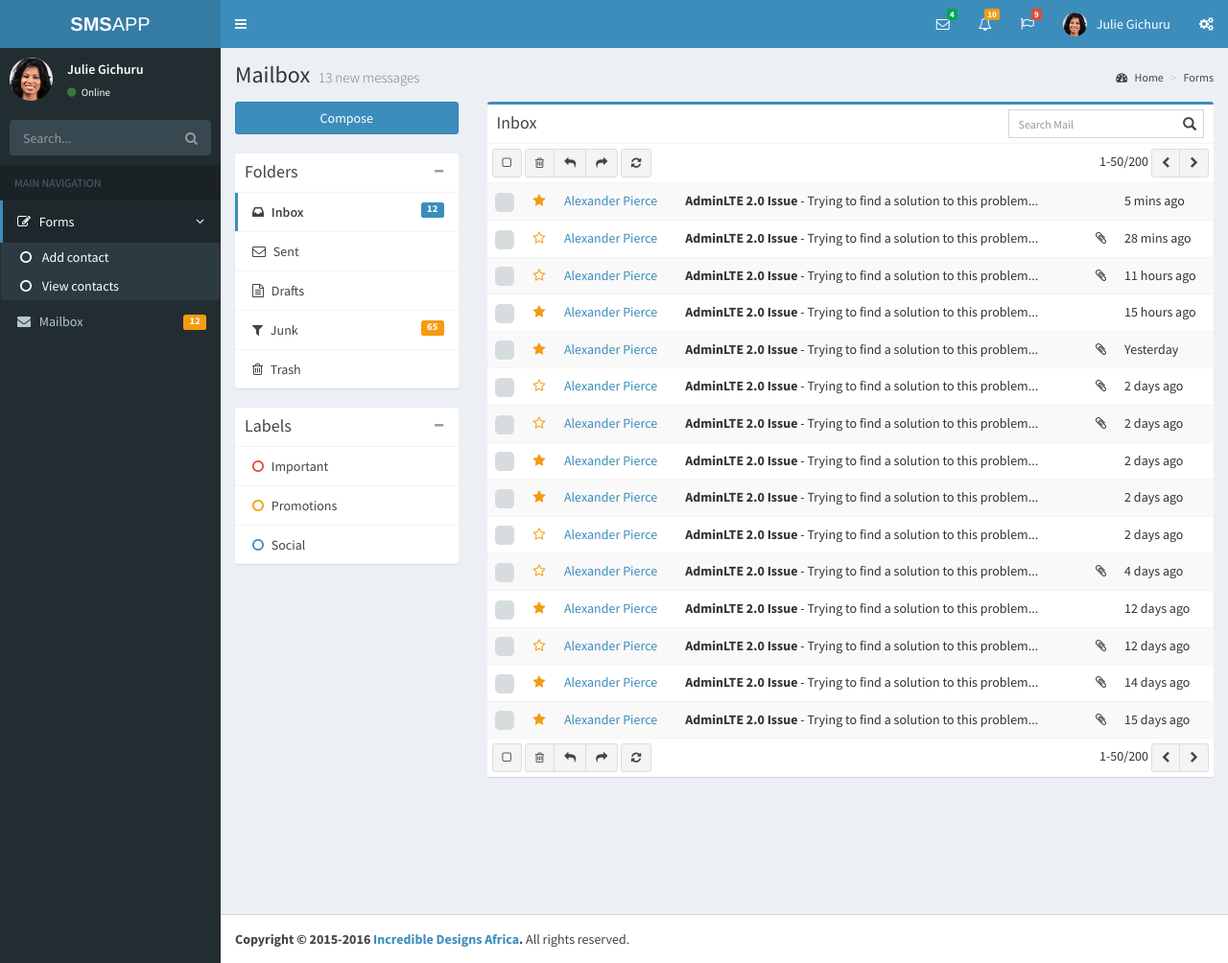
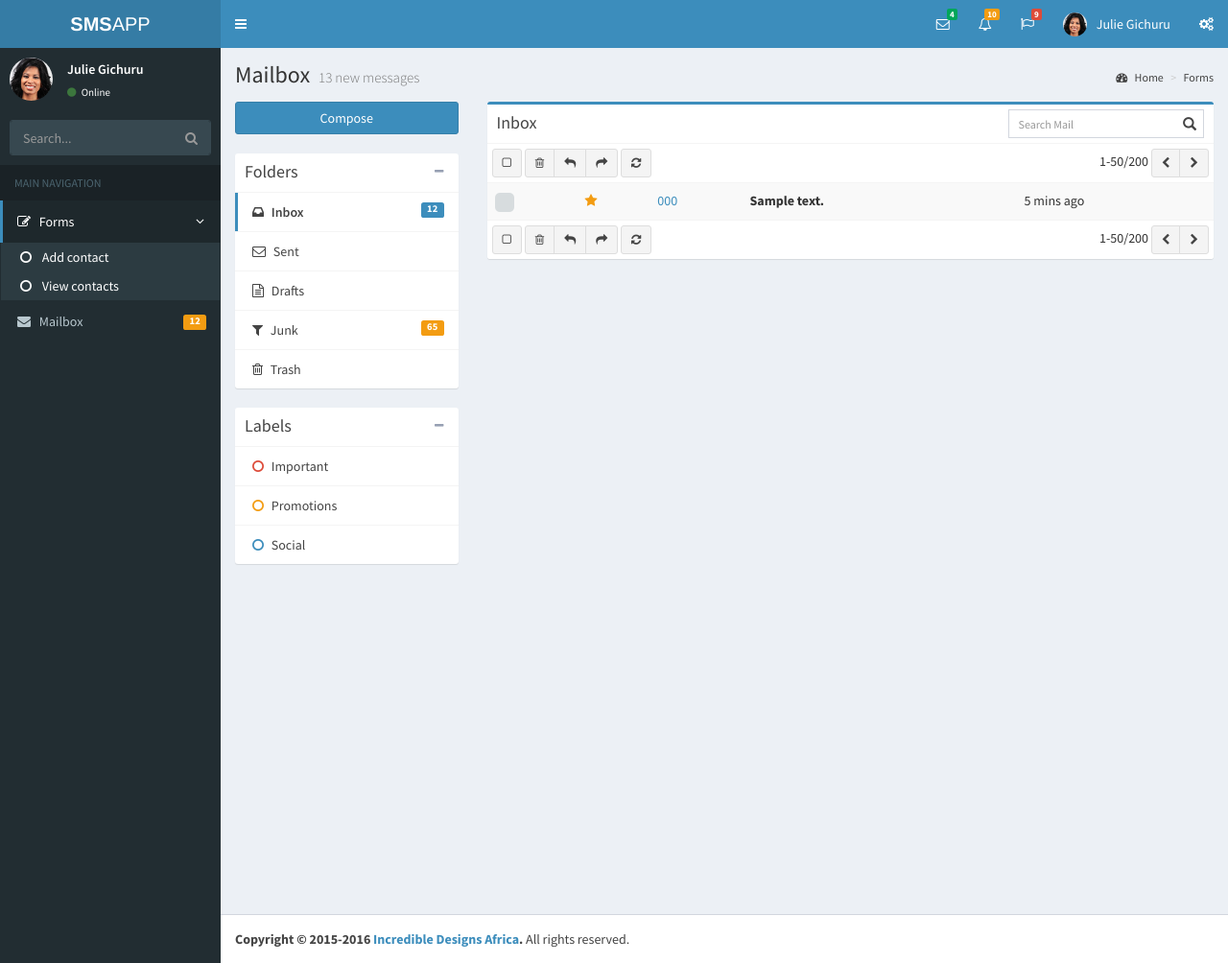
Before and after one commit to theunfeelingsoul/sms-admin.dev, a PHP site: page /mailbox.php in a window 1280 px wide; the page is wider, and only the part inside the window is pictured. Shown: that part at 96% size. Run offline with PHP 8.4, Linux system fonts and the light colour scheme; tables that the repository leaves empty or names only in its code hold one stand-in row (values such as "Sample post"); some libraries are stand-ins or nearby versions.

Commit message:
mailbox, read-sms

```diff
--- /dev/null
+++ b/class/database.php
@@ -0,0 +1,36 @@
+<?php
+
+
+
+
+/**
+*
+*/
+class Database
+{
+	public $mysqli;
+
+	function __construct()
+	{
+		$this->mysqli = new mysqli("localhost", "root", "", "smsapp");
+		if ($this->mysqli->connect_errno) {
+		    echo "Failed to connect to MySQL: " . $this->mysqli->connect_error;
+		}
+	}
+	// public $mysqli;
+	// public function db(){
+	// 	$this->mysqli = new mysqli("localhost", "root", "", "smsapp");
+	// 	if ($this->mysqli->connect_errno) {
+	// 	    echo "Failed to connect to MySQL: " . $this->mysqli->connect_error;
+	// 	}
+	// }
+}
+
+
+
+
+
+
+
+
+ ?>
--- a/includes/_config.php
+++ b/includes/_config.php
@@ -1,5 +1,5 @@
 <?php
-$mysqli = new mysqli("localhost", "root", "", "smsform");
+$mysqli = new mysqli("localhost", "root", "", "smsapp");
 if ($mysqli->connect_errno) {
     echo "Failed to connect to MySQL: " . $mysqli->connect_error;
 }
--- a/includes/_leftsidebar.php
+++ b/includes/_leftsidebar.php
@@ -44,6 +44,11 @@
           <i class="fa fa-envelope"></i> <span>Mailbox</span>
           <small class="label pull-right bg-yellow">12</small>
         </a>
+        <ul class="treeview-menu">
+          <li class="active"><a href="mailbox.php"><i class="fa fa-circle-o"></i> Inbox</a></li>
+          <li class="active"><a href="compose.php"><i class="fa fa-circle-o"></i> Compose</a></li>
+          <li class="active"><a href="read-mail.php"><i class="fa fa-circle-o"></i> Read</a></li>
+        </ul>
       </li>
 
 
--- /dev/null
+++ b/includes/_mailboxmenu.php
@@ -0,0 +1,32 @@
+<div class="box box-solid">
+  <div class="box-header with-border">
+    <h3 class="box-title">Folders</h3>
+    <div class="box-tools">
+      <button class="btn btn-box-tool" data-widget="collapse"><i class="fa fa-minus"></i></button>
+    </div>
+  </div>
+  <div class="box-body no-padding">
+    <ul class="nav nav-pills nav-stacked">
+      <li class="active"><a href="mailbox.php"><i class="fa fa-inbox"></i> Inbox <span class="label label-primary pull-right">12</span></a></li>
+      <li><a href="#"><i class="fa fa-envelope-o"></i> Sent</a></li>
+      <li><a href="#"><i class="fa fa-file-text-o"></i> Drafts</a></li>
+      <li><a href="#"><i class="fa fa-filter"></i> Junk <span class="label label-warning pull-right">65</span></a></li>
+      <li><a href="#"><i class="fa fa-trash-o"></i> Trash</a></li>
+    </ul>
+  </div><!-- /.box-body -->
+</div><!-- /. box -->
+<div class="box box-solid">
+  <div class="box-header with-border">
+    <h3 class="box-title">Labels</h3>
+    <div class="box-tools">
+      <button class="btn btn-box-tool" data-widget="collapse"><i class="fa fa-minus"></i></button>
+    </div>
+  </div>
+  <div class="box-body no-padding">
+    <ul class="nav nav-pills nav-stacked">
+      <li><a href="#"><i class="fa fa-circle-o text-red"></i> Important</a></li>
+      <li><a href="#"><i class="fa fa-circle-o text-yellow"></i> Promotions</a></li>
+      <li><a href="#"><i class="fa fa-circle-o text-light-blue"></i> Social</a></li>
+    </ul>
+  </div><!-- /.box-body -->
+</div><!-- /.box -->
--- a/mailbox.php
+++ b/mailbox.php
@@ -1,7 +1,17 @@
 <!DOCTYPE html>
+<?php
+  // include 'includes/_config.php';
+  include 'class/smstext.php';
+
+  $smstext = new smstext();
+
+  $data = $smstext->getSms();
+
+
+ ?>
 <html>
   <head>
-    <title>AdminLTE 2 | Mailbox</title>
+    <title>SMSAPP | Mailbox</title>
     <?php include "includes/_metaheader.php"; ?>
     <?php include "includes/_csslinks.php"; ?>
     <!-- fullCalendar 2.2.5-->
@@ -36,39 +46,9 @@
         <section class="content">
           <div class="row">
             <div class="col-md-3">
-              <a href="compose.html" class="btn btn-primary btn-block margin-bottom">Compose</a>
-              <div class="box box-solid">
-                <div class="box-header with-border">
-                  <h3 class="box-title">Folders</h3>
-                  <div class="box-tools">
-                    <button class="btn btn-box-tool" data-widget="collapse"><i class="fa fa-minus"></i></button>
-                  </div>
-                </div>
-                <div class="box-body no-padding">
-                  <ul class="nav nav-pills nav-stacked">
-                    <li class="active"><a href="#"><i class="fa fa-inbox"></i> Inbox <span class="label label-primary pull-right">12</span></a></li>
-                    <li><a href="#"><i class="fa fa-envelope-o"></i> Sent</a></li>
-                    <li><a href="#"><i class="fa fa-file-text-o"></i> Drafts</a></li>
-                    <li><a href="#"><i class="fa fa-filter"></i> Junk <span class="label label-warning pull-right">65</span></a></li>
-                    <li><a href="#"><i class="fa fa-trash-o"></i> Trash</a></li>
-                  </ul>
-                </div><!-- /.box-body -->
-              </div><!-- /. box -->
-              <div class="box box-solid">
-                <div class="box-header with-border">
-                  <h3 class="box-title">Labels</h3>
-                  <div class="box-tools">
-                    <button class="btn btn-box-tool" data-widget="collapse"><i class="fa fa-minus"></i></button>
-                  </div>
-                </div>
-                <div class="box-body no-padding">
-                  <ul class="nav nav-pills nav-stacked">
-                    <li><a href="#"><i class="fa fa-circle-o text-red"></i> Important</a></li>
-                    <li><a href="#"><i class="fa fa-circle-o text-yellow"></i> Promotions</a></li>
-                    <li><a href="#"><i class="fa fa-circle-o text-light-blue"></i> Social</a></li>
-                  </ul>
-                </div><!-- /.box-body -->
-              </div><!-- /.box -->
+              <a href="compose.php" class="btn btn-primary btn-block margin-bottom">Compose</a>
+              <!-- mailbox side menu -->
+              <?php include 'includes/_mailboxmenu.php' ?>
             </div><!-- /.col -->
             <div class="col-md-9">
               <div class="box box-primary">
@@ -102,126 +82,25 @@
                   <div class="table-responsive mailbox-messages">
                     <table class="table table-hover table-striped">
                       <tbody>
+
+                          <?php
+                            foreach ($data as $value) {
+                              ?>
                                 <tr>
                                   <td><input type="checkbox"></td>
                                   <td class="mailbox-star"><a href="#"><i class="fa fa-star text-yellow"></i></a></td>
-                          <td class="mailbox-name"><a href="read-mail.html">Alexander Pierce</a></td>
-                          <td class="mailbox-subject"><b>AdminLTE 2.0 Issue</b> - Trying to find a solution to this problem...</td>
+                                  <td class="mailbox-name"><a href="read-mail.php?id=<?php echo $value['id'] ?>"><?php echo $value['phone']; ?></a></td>
+                                  <td class="mailbox-subject"><b><?php echo $value['smstext']; ?></td>
                                   <td class="mailbox-attachment"></td>
                                   <td class="mailbox-date">5 mins ago</td>
                                 </tr>
-                        <tr>
-                          <td><input type="checkbox"></td>
-                          <td class="mailbox-star"><a href="#"><i class="fa fa-star-o text-yellow"></i></a></td>
-                          <td class="mailbox-name"><a href="read-mail.html">Alexander Pierce</a></td>
-                          <td class="mailbox-subject"><b>AdminLTE 2.0 Issue</b> - Trying to find a solution to this problem...</td>
-                          <td class="mailbox-attachment"><i class="fa fa-paperclip"></i></td>
-                          <td class="mailbox-date">28 mins ago</td>
-                        </tr>
-                        <tr>
-                          <td><input type="checkbox"></td>
-                          <td class="mailbox-star"><a href="#"><i class="fa fa-star-o text-yellow"></i></a></td>
-                          <td class="mailbox-name"><a href="read-mail.html">Alexander Pierce</a></td>
-                          <td class="mailbox-subject"><b>AdminLTE 2.0 Issue</b> - Trying to find a solution to this problem...</td>
-                          <td class="mailbox-attachment"><i class="fa fa-paperclip"></i></td>
-                          <td class="mailbox-date">11 hours ago</td>
-                        </tr>
-                        <tr>
-                          <td><input type="checkbox"></td>
-                          <td class="mailbox-star"><a href="#"><i class="fa fa-star text-yellow"></i></a></td>
-                          <td class="mailbox-name"><a href="read-mail.html">Alexander Pierce</a></td>
-                          <td class="mailbox-subject"><b>AdminLTE 2.0 Issue</b> - Trying to find a solution to this problem...</td>
-                          <td class="mailbox-attachment"></td>
-                          <td class="mailbox-date">15 hours ago</td>
-                        </tr>
-                        <tr>
-                          <td><input type="checkbox"></td>
-                          <td class="mailbox-star"><a href="#"><i class="fa fa-star text-yellow"></i></a></td>
-                          <td class="mailbox-name"><a href="read-mail.html">Alexander Pierce</a></td>
-                          <td class="mailbox-subject"><b>AdminLTE 2.0 Issue</b> - Trying to find a solution to this problem...</td>
-                          <td class="mailbox-attachment"><i class="fa fa-paperclip"></i></td>
-                          <td class="mailbox-date">Yesterday</td>
-                        </tr>
-                        <tr>
-                          <td><input type="checkbox"></td>
-                          <td class="mailbox-star"><a href="#"><i class="fa fa-star-o text-yellow"></i></a></td>
-                          <td class="mailbox-name"><a href="read-mail.html">Alexander Pierce</a></td>
-                          <td class="mailbox-subject"><b>AdminLTE 2.0 Issue</b> - Trying to find a solution to this problem...</td>
-                          <td class="mailbox-attachment"><i class="fa fa-paperclip"></i></td>
-                          <td class="mailbox-date">2 days ago</td>
-                        </tr>
-                        <tr>
-                          <td><input type="checkbox"></td>
-                          <td class="mailbox-star"><a href="#"><i class="fa fa-star-o text-yellow"></i></a></td>
-                          <td class="mailbox-name"><a href="read-mail.html">Alexander Pierce</a></td>
-                          <td class="mailbox-subject"><b>AdminLTE 2.0 Issue</b> - Trying to find a solution to this problem...</td>
-                          <td class="mailbox-attachment"><i class="fa fa-paperclip"></i></td>
-                          <td class="mailbox-date">2 days ago</td>
-                        </tr>
-                        <tr>
-                          <td><input type="checkbox"></td>
-                          <td class="mailbox-star"><a href="#"><i class="fa fa-star text-yellow"></i></a></td>
-                          <td class="mailbox-name"><a href="read-mail.html">Alexander Pierce</a></td>
-                          <td class="mailbox-subject"><b>AdminLTE 2.0 Issue</b> - Trying to find a solution to this problem...</td>
-                          <td class="mailbox-attachment"></td>
-                          <td class="mailbox-date">2 days ago</td>
-                        </tr>
-                        <tr>
-                          <td><input type="checkbox"></td>
-                          <td class="mailbox-star"><a href="#"><i class="fa fa-star text-yellow"></i></a></td>
-                          <td class="mailbox-name"><a href="read-mail.html">Alexander Pierce</a></td>
-                          <td class="mailbox-subject"><b>AdminLTE 2.0 Issue</b> - Trying to find a solution to this problem...</td>
-                          <td class="mailbox-attachment"></td>
-                          <td class="mailbox-date">2 days ago</td>
-                        </tr>
-                        <tr>
-                          <td><input type="checkbox"></td>
-                          <td class="mailbox-star"><a href="#"><i class="fa fa-star-o text-yellow"></i></a></td>
-                          <td class="mailbox-name"><a href="read-mail.html">Alexander Pierce</a></td>
-                          <td class="mailbox-subject"><b>AdminLTE 2.0 Issue</b> - Trying to find a solution to this problem...</td>
-                          <td class="mailbox-attachment"></td>
-                          <td class="mailbox-date">2 days ago</td>
-                        </tr>
-                        <tr>
-                          <td><input type="checkbox"></td>
-                          <td class="mailbox-star"><a href="#"><i class="fa fa-star-o text-yellow"></i></a></td>
-                          <td class="mailbox-name"><a href="read-mail.html">Alexander Pierce</a></td>
-                          <td class="mailbox-subject"><b>AdminLTE 2.0 Issue</b> - Trying to find a solution to this problem...</td>
-                          <td class="mailbox-attachment"><i class="fa fa-paperclip"></i></td>
-                          <td class="mailbox-date">4 days ago</td>
-                        </tr>
-                        <tr>
-                          <td><input type="checkbox"></td>
-                          <td class="mailbox-star"><a href="#"><i class="fa fa-star text-yellow"></i></a></td>
-                          <td class="mailbox-name"><a href="read-mail.html">Alexander Pierce</a></td>
-                          <td class="mailbox-subject"><b>AdminLTE 2.0 Issue</b> - Trying to find a solution to this problem...</td>
-                          <td class="mailbox-attachment"></td>
-                          <td class="mailbox-date">12 days ago</td>
-                        </tr>
-                        <tr>
-                          <td><input type="checkbox"></td>
-                          <td class="mailbox-star"><a href="#"><i class="fa fa-star-o text-yellow"></i></a></td>
-                          <td class="mailbox-name"><a href="read-mail.html">Alexander Pierce</a></td>
-                          <td class="mailbox-subject"><b>AdminLTE 2.0 Issue</b> - Trying to find a solution to this problem...</td>
-                          <td class="mailbox-attachment"><i class="fa fa-paperclip"></i></td>
-                          <td class="mailbox-date">12 days ago</td>
-                        </tr>
-                        <tr>
-                          <td><input type="checkbox"></td>
-                          <td class="mailbox-star"><a href="#"><i class="fa fa-star text-yellow"></i></a></td>
-                          <td class="mailbox-name"><a href="read-mail.html">Alexander Pierce</a></td>
-                          <td class="mailbox-subject"><b>AdminLTE 2.0 Issue</b> - Trying to find a solution to this problem...</td>
-                          <td class="mailbox-attachment"><i class="fa fa-paperclip"></i></td>
-                          <td class="mailbox-date">14 days ago</td>
-                        </tr>
-                        <tr>
-                          <td><input type="checkbox"></td>
-                          <td class="mailbox-star"><a href="#"><i class="fa fa-star text-yellow"></i></a></td>
-                          <td class="mailbox-name"><a href="read-mail.html">Alexander Pierce</a></td>
-                          <td class="mailbox-subject"><b>AdminLTE 2.0 Issue</b> - Trying to find a solution to this problem...</td>
-                          <td class="mailbox-attachment"><i class="fa fa-paperclip"></i></td>
-                          <td class="mailbox-date">15 days ago</td>
-                        </tr>
+
+                              <?php
+
+                            }
+                           ?>
+
+
                       </tbody>
                     </table><!-- /.table -->
                   </div><!-- /.mail-box-messages -->
--- a/viewContact.php
+++ b/viewContact.php
@@ -114,11 +114,11 @@
           </div><!-- /.row -->
         </section><!-- /.content -->
       </div><!-- /.content-wrapper -->
-     <!-- footer -->
+      <!-- footer -->
       <?php include "includes/_footercopyright.php"; ?>
 
       <!-- Control Sidebar -->
-     <?php include "includes/_controlsidebar.php"; ?>
+      <?php include "includes/_controlsidebar.php"; ?>
       <!-- Add the sidebar's background. This div must be placed
            immediately after the control sidebar -->
       <div class="control-sidebar-bg"></div>
```
Also changed, not shown: class/smstext.php (added, +47 -0 lines), compose.php (added, +126 -0 lines), read-mail.php (added, +111 -0 lines), README.md. Lines whose indentation alone changed are shown as unchanged.
